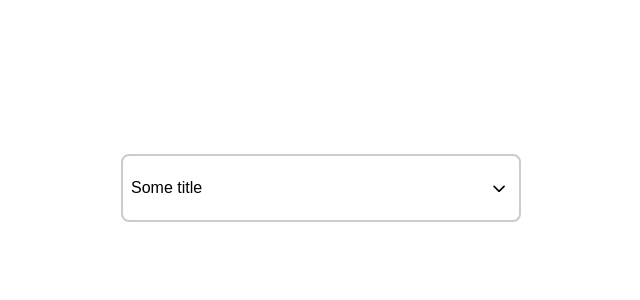
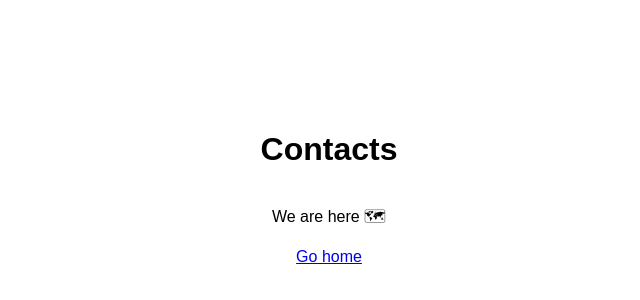
Before and after one commit to AndriiMus/reactTwoTask, a React app in the folder ReactLessone/task1/: page /contacts in a window 1280 px wide. Shown: the part 220-520 px from the top of the page, without its empty margins (319-959 px from the left). Built offline with nearby package versions, Linux system fonts and the light colour scheme.

Commit message:
sad
asdsa

```diff
--- a/ReactLessone/task1/package.json
+++ b/ReactLessone/task1/package.json
@@ -31,6 +31,7 @@
     "core-js": "^3.5.0",
     "moment": "^2.29.1",
     "react": "^16.12.0",
-    "react-dom": "^16.12.0"
+    "react-dom": "^16.12.0",
+    "react-router-dom": "^5.1.2"
   }
 }
--- a/ReactLessone/task1/src/App.jsx
+++ b/ReactLessone/task1/src/App.jsx
@@ -1,15 +1,21 @@
 import React from 'react';
-import Expand from './Expand';
+import { BrowserRouter, Route, Switch } from 'react-router-dom';
+import Contacts from './Contacts';
+import Home from './Home';
+import PageNotFound from './PageNotFound';
+import Products from './Products';
 
 const App = () => {
     return (
-        <div className="app">
-            <Expand title="Some title">
-                <p>
-                    Hooks are a new addition in React 16.8. They let you use state and
-                    other React features without writing a class.
-                </p>
-            </Expand>
+        <div className="page">
+            <BrowserRouter>
+                <Switch>
+                    <Route exact path="/">< Home /></Route>
+                    <Route path="/products"><Products /></Route>
+                    <Route path="/contacts"><Contacts /></Route>
+                    <Route path="/*">< PageNotFound /></Route>
+                </Switch>
+            </BrowserRouter>
         </div>
     );
 };
--- /dev/null
+++ b/ReactLessone/task1/src/Contacts.jsx
@@ -0,0 +1,14 @@
+import React from "react";
+import { Link } from "react-router-dom";
+
+const Contacts = () => {
+    return (<div className="page__content">
+        <h1>Contacts</h1>
+        <p>We are here 🗺</p>
+        <Link to="/">Go home</Link>
+
+    </div>)
+}
+
+
+export default Contacts
--- a/ReactLessone/task1/src/Expand.jsx
+++ /dev/null
@@ -1,34 +0,0 @@
-import React from 'react';
-
-class Expand extends React.Component {
-    state = {
-        isShow: false,
-    };
-
-    handleClick = () => {
-        this.setState({ isShow: !this.state.isShow });
-    };
-
-    render() {
-        const { title, children } = this.props;
-        return (
-            <div className="expand border">
-                <div className="expand__header">
-                    <span className="expand__title">{title}</span>
-                    <button className="expand__toggle-btn" onClick={this.handleClick}>
-                        {this.state.isShow ? (
-                            <i className="fas fa-chevron-up"></i>
-                        ) : (
-                            <i className="fas fa-chevron-down"></i>
-                        )}
-                    </button>
-                </div>
-                {this.state.isShow ? (
-                    <div className="expand__content">{children}</div>
-                ) : null}
-            </div>
-        );
-    }
-}
-
-export default Expand;
--- /dev/null
+++ b/ReactLessone/task1/src/Home.jsx
@@ -0,0 +1,13 @@
+import React from "react";
+import { Link } from "react-router-dom";
+
+const Home = () => {
+    return (<div className="page__content">
+        <h1>🏠</h1>
+        <Link to="/products">To products</Link>
+
+    </div>)
+}
+
+
+export default Home;
--- /dev/null
+++ b/ReactLessone/task1/src/PageNotFound.jsx
@@ -0,0 +1,12 @@
+import React from "react";
+
+
+const PageNotFound = () => {
+    return (<div className="page__content">
+        <h1>😢</h1>
+        <a href="/">Go home</a>
+    </div>)
+}
+
+
+export default PageNotFound
--- /dev/null
+++ b/ReactLessone/task1/src/Products.jsx
@@ -0,0 +1,14 @@
+import React from "react";
+import { Link } from "react-router-dom";
+
+const Products = () => {
+    return (<div className="page__content">
+        <h1>Products</h1>
+        <p>We will add some products. Later... 😇</p>
+        <Link to="/contacts">Contacts</Link>
+
+    </div>)
+}
+
+
+export default Products
--- a/ReactLessone/task1/src/index.scss
+++ b/ReactLessone/task1/src/index.scss
@@ -6,42 +6,15 @@ body {
   font-family: Arial, Helvetica, sans-serif;
 }
 
-#root {
+.page {
+  width: 100vw;
   height: 100vh;
   display: flex;
-  justify-content: center;
-  align-items: center;
-}
-
-.border {
-  padding: 8px;
-  border: 2px solid #ccc;
-  border-radius: 8px;
-}
-
-.expand {
-  display: flex;
-  flex-direction: column;
-  width: 400px;
-
-  &__header {
-    display: flex;
-    height: 48px;
-    align-items: center;
-  }
-
-  &__toggle-btn {
-    margin-left: auto;
-    border: none;
-    background-color: transparent;
-    outline: none;
-    cursor: pointer;
-  }
 
   &__content {
-    padding: 8px 0;
-    border-top: 1px solid #eee;
-    min-height: 48px;
-    opacity: 0.7;
+    display: flex;
+    flex-direction: column;
+    align-items: center;
+    margin: auto;
   }
 }
--- a/ReactLessone/task1/webpack.config.js
+++ b/ReactLessone/task1/webpack.config.js
@@ -38,6 +38,7 @@ module.exports = (env, argv) => {
     },
     devServer: {
       hot: true,
+      historyApiFallback: true,
     },
   };
 
```
Also changed, not shown: 1 other file (tests, documents, lock files or other folders).
